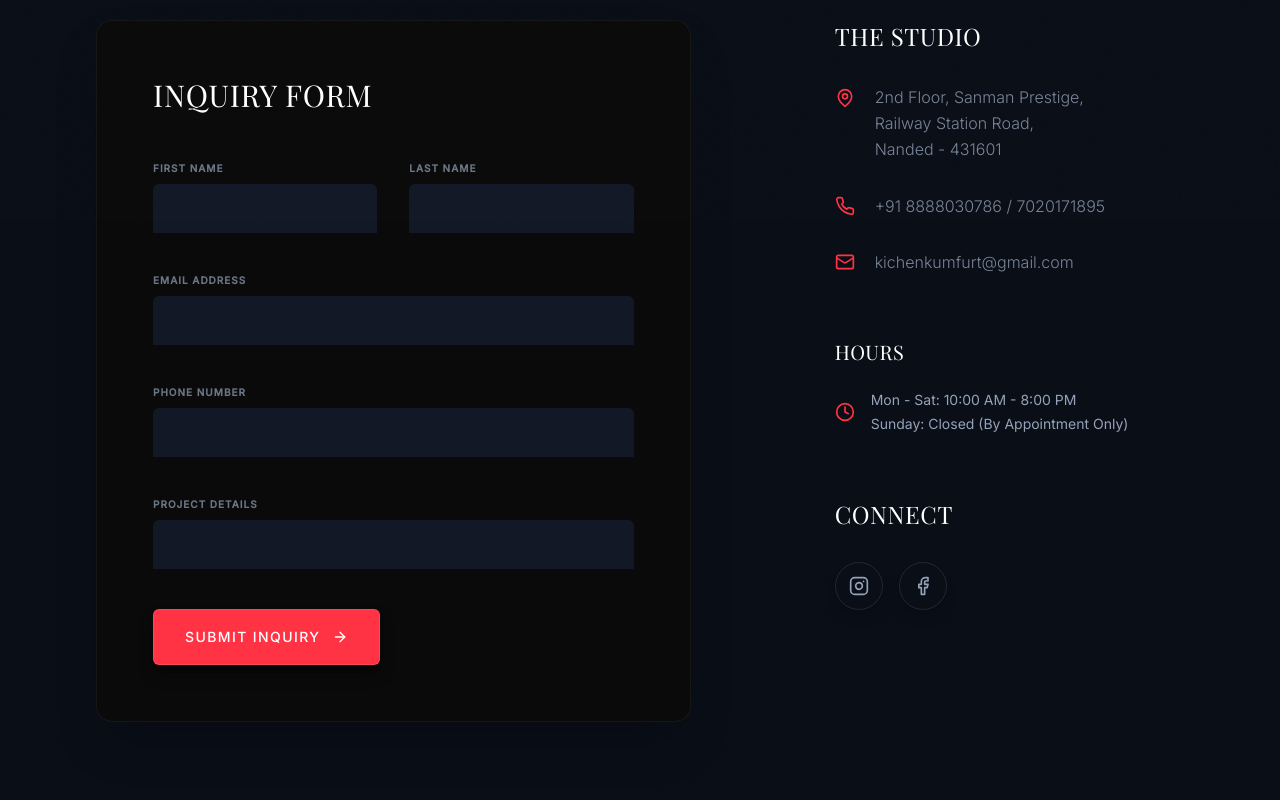
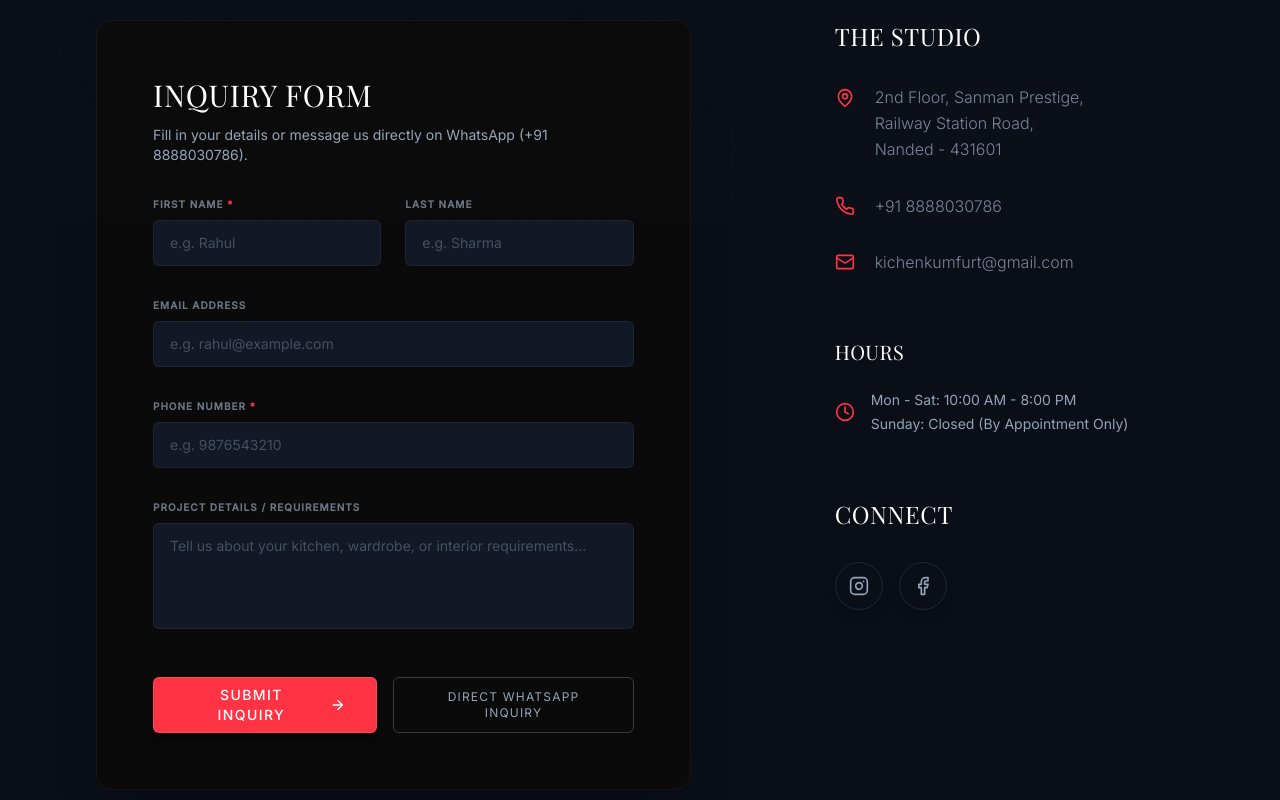
Before and after one commit to SHRINIVAS-BHONG/Kitchen_kumfurt, a Next.js app: page /contact in a window 1280 px wide. Shown: the part 580-1380 px from the top of the page. Built offline with nearby package versions, Linux system fonts and the light colour scheme.

Commit message:
Update contact number, remove owner photo and wood veneers, connect inquiry form

```diff
--- /dev/null
+++ b/app/api/inquiry/route.ts
@@ -0,0 +1,37 @@
+import { NextResponse } from "next/server";
+
+export async function POST(request: Request) {
+    try {
+        const body = await request.json();
+        const { firstName, lastName, email, phone, details } = body;
+
+        if (!firstName || !phone) {
+            return NextResponse.json(
+                { error: "First Name and Phone Number are required." },
+                { status: 400 }
+            );
+        }
+
+        // Log enquiry to server console for recording
+        console.log("=== NEW INQUIRY RECEIVED ===");
+        console.log({
+            Name: `${firstName} ${lastName || ""}`.trim(),
+            Email: email || "N/A",
+            Phone: phone,
+            Details: details || "N/A",
+            ReceivedAt: new Date().toISOString(),
+        });
+        console.log("============================");
+
+        return NextResponse.json(
+            { success: true, message: "Inquiry received successfully." },
+            { status: 200 }
+        );
+    } catch (error) {
+        console.error("Inquiry API Error:", error);
+        return NextResponse.json(
+            { error: "Internal Server Error" },
+            { status: 500 }
+        );
+    }
+}
--- a/app/contact/page.tsx
+++ b/app/contact/page.tsx
@@ -1,10 +1,53 @@
 "use client";
 
+import React, { useState } from "react";
 import { FadeIn } from "@/components/ui/Animations";
 import { Button } from "@/components/ui/Button";
-import { MapPin, Phone, Mail, Instagram, Facebook, Clock } from "lucide-react";
+import { MapPin, Phone, Mail, Instagram, Facebook, Clock, CheckCircle2, Loader2 } from "lucide-react";
 
 export default function ContactPage() {
+    const [formData, setFormData] = useState({
+        firstName: "",
+        lastName: "",
+        email: "",
+        phone: "",
+        details: ""
+    });
+    const [loading, setLoading] = useState(false);
+    const [submitted, setSubmitted] = useState(false);
+    const [error, setError] = useState("");
+
+    const handleSubmit = async (e: React.FormEvent) => {
+        e.preventDefault();
+        setError("");
+        setLoading(true);
+
+        try {
+            const res = await fetch("/api/inquiry", {
+                method: "POST",
+                headers: { "Content-Type": "application/json" },
+                body: JSON.stringify(formData)
+            });
+
+            if (!res.ok) {
+                const data = await res.json();
+                throw new Error(data.error || "Failed to submit inquiry");
+            }
+
+            setSubmitted(true);
+        } catch (err: any) {
+            setError(err.message || "Something went wrong. Please try again or WhatsApp us directly.");
+        } finally {
+            setLoading(false);
+        }
+    };
+
+    const handleWhatsApp = () => {
+        const text = encodeURIComponent(
+            `Hello Kichen Kumfurt,\nI would like to inquire about your modular solutions.\nName: ${formData.firstName} ${formData.lastName}\nPhone: ${formData.phone}\nDetails: ${formData.details || 'General Inquiry'}`
+        );
+        window.open(`https://wa.me/918888030786?text=${text}`, "_blank");
+    };
     return (
         <main className="pt-32 md:pt-48 pb-0 bg-primary-black min-h-screen flex flex-col relative overflow-hidden">
             <div className="absolute top-0 right-0 w-[600px] h-[600px] bg-primary-red/5 rounded-full blur-[150px] -translate-y-1/2 translate-x-1/2 pointer-events-none" />
@@ -23,42 +66,128 @@ export default function ContactPage() {
                     {/* Contact Form */}
                     <FadeIn delay={0.2} className="lg:col-span-7">
                         <div className="bg-[#0a0a0a] rounded-2xl border border-white/5 p-8 md:p-14 shadow-2xl">
-                            <h2 className="font-display text-2xl md:text-3xl text-white uppercase tracking-wide mb-8 md:mb-12">Inquiry Form</h2>
-                            <form className="space-y-10">
-                                <div className="grid grid-cols-2 gap-4 md:gap-8">
+                            <h2 className="font-display text-2xl md:text-3xl text-white uppercase tracking-wide mb-3">Inquiry Form</h2>
+                            <p className="text-gray-muted text-sm mb-8">Fill in your details or message us directly on WhatsApp (+91 8888030786).</p>
+
+                            {submitted ? (
+                                <div className="bg-primary-red/10 border border-primary-red/30 rounded-xl p-8 text-center space-y-4">
+                                    <CheckCircle2 className="w-12 h-12 text-primary-red mx-auto" />
+                                    <h3 className="font-display font-bold text-2xl text-white uppercase">Thank You!</h3>
+                                    <p className="text-gray-muted text-sm max-w-md mx-auto">
+                                        Your inquiry has been received. Our team will get in touch with you shortly at <span className="text-white font-medium">{formData.phone}</span>.
+                                    </p>
+                                    <button
+                                        onClick={() => {
+                                            setSubmitted(false);
+                                            setFormData({ firstName: "", lastName: "", email: "", phone: "", details: "" });
+                                        }}
+                                        className="text-xs uppercase tracking-widest text-primary-red hover:underline pt-4 block mx-auto"
+                                    >
+                                        Send another inquiry
+                                    </button>
+                                </div>
+                            ) : (
+                                <form onSubmit={handleSubmit} className="space-y-8">
+                                    {error && (
+                                        <div className="bg-red-500/10 border border-red-500/30 text-red-400 px-4 py-3 rounded-lg text-sm">
+                                            {error}
+                                        </div>
+                                    )}
+
+                                    <div className="grid grid-cols-1 md:grid-cols-2 gap-6">
                                         <div className="flex flex-col gap-1">
-                                        <label className="text-[10px] uppercase tracking-widest text-gray-muted/70 font-bold mb-1">First Name</label>
-                                        <input type="text" className="w-full bg-dark-gray border-b border-dark-gray/50 px-4 py-3 text-white focus:outline-none focus:border-primary-red transition-colors rounded-t-md" />
+                                            <label className="text-[10px] uppercase tracking-widest text-gray-muted/70 font-bold mb-1">
+                                                First Name <span className="text-primary-red">*</span>
+                                            </label>
+                                            <input
+                                                type="text"
+                                                required
+                                                value={formData.firstName}
+                                                onChange={(e) => setFormData({ ...formData, firstName: e.target.value })}
+                                                placeholder="e.g. Rahul"
+                                                className="w-full bg-dark-gray border border-white/5 focus:border-primary-red px-4 py-3 text-white text-sm focus:outline-none transition-colors rounded-md placeholder:text-gray-muted/40"
+                                            />
                                         </div>
                                         <div className="flex flex-col gap-1">
-                                        <label className="text-[10px] uppercase tracking-widest text-gray-muted/70 font-bold mb-1">Last Name</label>
-                                        <input type="text" className="w-full bg-dark-gray border-b border-dark-gray/50 px-4 py-3 text-white focus:outline-none focus:border-primary-red transition-colors rounded-t-md" />
+                                            <label className="text-[10px] uppercase tracking-widest text-gray-muted/70 font-bold mb-1">
+                                                Last Name
+                                            </label>
+                                            <input
+                                                type="text"
+                                                value={formData.lastName}
+                                                onChange={(e) => setFormData({ ...formData, lastName: e.target.value })}
+                                                placeholder="e.g. Sharma"
+                                                className="w-full bg-dark-gray border border-white/5 focus:border-primary-red px-4 py-3 text-white text-sm focus:outline-none transition-colors rounded-md placeholder:text-gray-muted/40"
+                                            />
                                         </div>
                                     </div>
+
                                     <div className="flex flex-col gap-1">
-                                    <label className="text-[10px] uppercase tracking-widest text-gray-muted/70 font-bold mb-1">Email Address</label>
-                                    <input type="email" className="w-full bg-dark-gray border-b border-dark-gray/50 px-4 py-3 text-white focus:outline-none focus:border-primary-red transition-colors rounded-t-md" />
-                                </div>
-                                <div className="flex flex-col gap-1">
-                                    <label className="text-[10px] uppercase tracking-widest text-gray-muted/70 font-bold mb-1">Phone Number</label>
-                                    <input type="tel" className="w-full bg-dark-gray border-b border-dark-gray/50 px-4 py-3 text-white focus:outline-none focus:border-primary-red transition-colors rounded-t-md" />
-                                </div>
-                                <div className="flex flex-col gap-1">
-                                    <label className="text-[10px] uppercase tracking-widest text-gray-muted/70 font-bold mb-1">Project Details</label>
-                                    <textarea
-                                        rows={1}
-                                        onInput={(e) => {
-                                            const target = e.currentTarget;
-                                            target.style.height = 'auto';
-                                            target.style.height = `${target.scrollHeight}px`;
-                                        }}
-                                        className="w-full bg-dark-gray border-b border-dark-gray/50 px-4 py-3 text-white focus:outline-none focus:border-primary-red transition-colors resize-none overflow-hidden rounded-t-md"
+                                        <label className="text-[10px] uppercase tracking-widest text-gray-muted/70 font-bold mb-1">
+                                            Email Address
+                                        </label>
+                                        <input
+                                            type="email"
+                                            value={formData.email}
+                                            onChange={(e) => setFormData({ ...formData, email: e.target.value })}
+                                            placeholder="e.g. rahul@example.com"
+                                            className="w-full bg-dark-gray border border-white/5 focus:border-primary-red px-4 py-3 text-white text-sm focus:outline-none transition-colors rounded-md placeholder:text-gray-muted/40"
                                         />
                                     </div>
-                                <Button variant="primary" className="mt-12 w-full md:w-auto h-14">
-                                    Submit Inquiry
+
+                                    <div className="flex flex-col gap-1">
+                                        <label className="text-[10px] uppercase tracking-widest text-gray-muted/70 font-bold mb-1">
+                                            Phone Number <span className="text-primary-red">*</span>
+                                        </label>
+                                        <input
+                                            type="tel"
+                                            required
+                                            value={formData.phone}
+                                            onChange={(e) => setFormData({ ...formData, phone: e.target.value })}
+                                            placeholder="e.g. 9876543210"
+                                            className="w-full bg-dark-gray border border-white/5 focus:border-primary-red px-4 py-3 text-white text-sm focus:outline-none transition-colors rounded-md placeholder:text-gray-muted/40"
+                                        />
+                                    </div>
+
+                                    <div className="flex flex-col gap-1">
+                                        <label className="text-[10px] uppercase tracking-widest text-gray-muted/70 font-bold mb-1">
+                                            Project Details / Requirements
+                                        </label>
+                                        <textarea
+                                            rows={4}
+                                            value={formData.details}
+                                            onChange={(e) => setFormData({ ...formData, details: e.target.value })}
+                                            placeholder="Tell us about your kitchen, wardrobe, or interior requirements..."
+                                            className="w-full bg-dark-gray border border-white/5 focus:border-primary-red px-4 py-3 text-white text-sm focus:outline-none transition-colors rounded-md resize-none placeholder:text-gray-muted/40"
+                                        />
+                                    </div>
+
+                                    <div className="flex flex-col sm:flex-row gap-4 pt-4">
+                                        <Button
+                                            type="submit"
+                                            disabled={loading}
+                                            variant="primary"
+                                            className="w-full sm:w-auto h-14 justify-center"
+                                        >
+                                            {loading ? (
+                                                <span className="flex items-center gap-2">
+                                                    <Loader2 className="w-4 h-4 animate-spin" /> Submitting...
+                                                </span>
+                                            ) : (
+                                                "Submit Inquiry"
+                                            )}
                                         </Button>
+
+                                        <button
+                                            type="button"
+                                            onClick={handleWhatsApp}
+                                            className="flex items-center justify-center gap-2 border border-white/20 hover:border-green-500 hover:text-green-400 text-gray-muted px-6 h-14 rounded-md text-xs uppercase tracking-widest transition-all duration-300 font-sans"
+                                        >
+                                            Direct WhatsApp Inquiry
+                                        </button>
+                                    </div>
                                 </form>
+                            )}
                         </div>
                     </FadeIn>
 
@@ -77,7 +206,7 @@ export default function ContactPage() {
                                 </li>
                                 <li className="flex items-center gap-5 text-gray-muted/80">
                                     <Phone className="w-5 h-5 text-primary-red shrink-0" />
-                                    <span className="text-base font-light">+91 8888030786 / 7020171895</span>
+                                    <span className="text-base font-light">+91 8888030786</span>
                                 </li>
                                 <li className="flex items-center gap-5 text-gray-muted/80">
                                     <Mail className="w-5 h-5 text-primary-red shrink-0" />
--- a/app/layout.tsx
+++ b/app/layout.tsx
@@ -23,7 +23,7 @@ const jsonLd = {
     "@context": "https://schema.org",
     "@type": "HomeAndConstructionBusiness",
     "name": "Kichen Kumfurt",
-    "telephone": ["+918888030786", "+917020171895"],
+    "telephone": "+918888030786",
     "email": "kichenkumfurt@gmail.com",
     "address": {
         "@type": "PostalAddress",
--- a/app/materials/page.tsx
+++ b/app/materials/page.tsx
@@ -10,7 +10,6 @@ export default function MaterialsPage() {
                 { title: "High-Gloss PU", desc: "Polyurethane finishes offering an ultra-premium, mirror-like gloss that resists scratches and moisture.", image: "/images/high-gloss-pu.jpg" },
                 { title: "Premium Laminates", desc: "Textured and matte European laminates that provide immense durability and a warm, tactile feel.", image: "/images/premium-materials.jpg" },
                 { title: "Acrylic", desc: "Non-toxic, high-gloss acrylic sheets pressed onto substrates, offering a mirror-like finish, seamless color vibrancy, and superior moisture resistance for modular kitchens.", image: "/images/acrylic.jpg" },
-                { title: "Natural Wood Veneers", desc: "Ethically sourced woods that bring organic luxury and unique grain patterns to your architectural space.", image: "/images/wood-veneers.jpg" },
                 { title: "Toughened Glass", desc: "Profile doors and backsplashes utilizing back-painted or tinted glass for a sleek, modern aesthetic.", image: "/images/toughened-glass.jpg" }
             ]
         },
--- a/components/layout/Footer.tsx
+++ b/components/layout/Footer.tsx
@@ -82,7 +82,7 @@ export const Footer = () => {
                             </li>
                             <li className="flex items-center gap-3 text-gray-muted hover:text-white transition-colors">
                                 <Phone className="w-4 h-4 text-primary-red shrink-0" />
-                                <span className="text-sm font-medium">+91 8888030786 / 7020171895</span>
+                                <span className="text-sm font-medium">+91 8888030786</span>
                             </li>
                             <li className="flex items-center gap-3 text-gray-muted hover:text-white transition-colors">
                                 <Mail className="w-4 h-4 text-primary-red shrink-0" />
--- a/components/layout/Header.tsx
+++ b/components/layout/Header.tsx
@@ -135,7 +135,7 @@ export const Header = () => {
                             >
                                 <div>
                                     <h4 className="text-primary-red font-sans text-sm font-bold tracking-widest uppercase mb-4">Contact Us</h4>
-                                    <p className="text-white text-lg mb-2">+91 8888030786 / 7020171895</p>
+                                    <p className="text-white text-lg mb-2">+91 8888030786</p>
                                     <p className="text-gray-muted text-sm">kichenkumfurt@gmail.com</p>
                                 </div>
                                 <div>
```
Also changed, not shown: app/about/page.tsx (+11 -17 lines). Lines whose indentation alone changed are shown as unchanged.
